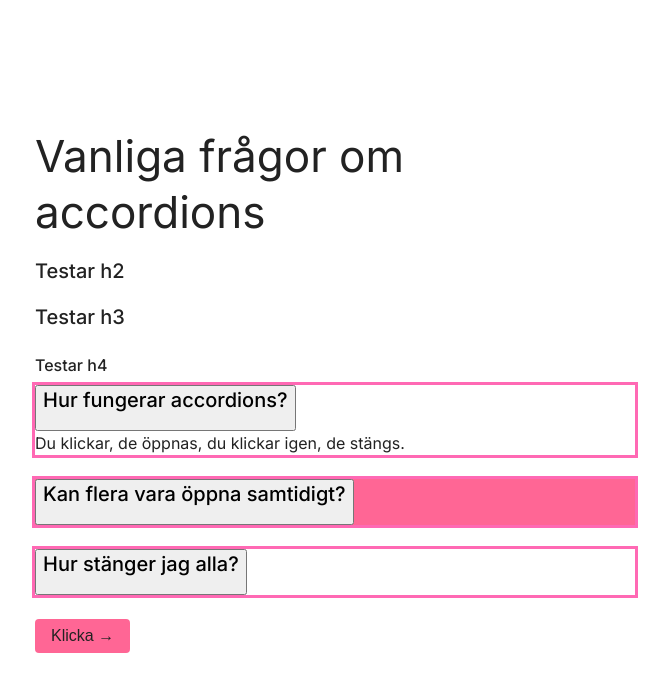
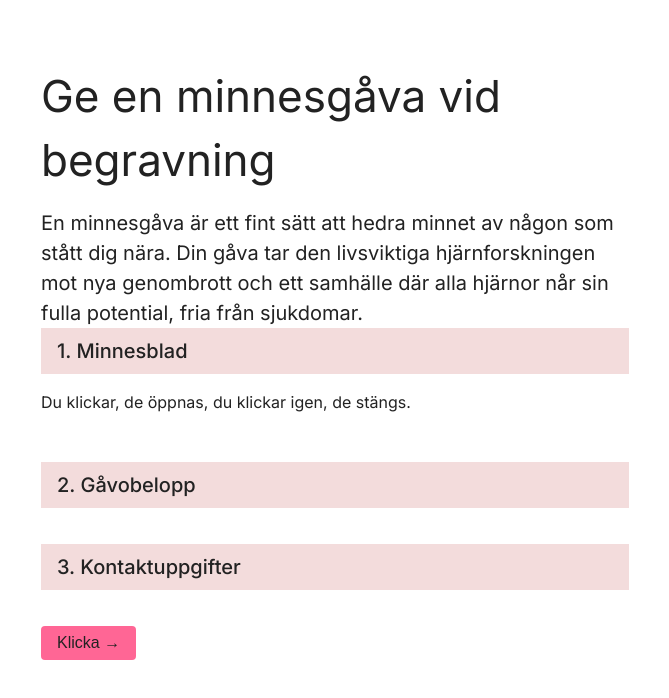
Before and after one commit to AnnaMargaretaEmelie/minnesgava, a Next.js app: page /accordion-demo in a window 1280 px wide. Shown: the top 698 px of the page, without its empty margins (305-974 px from the left). Built offline with nearby package versions, Linux system fonts and the light colour scheme.

Commit message:
style: adjustments in accordion and layout styling

```diff
--- a/src/app/accordion-demo/page.tsx
+++ b/src/app/accordion-demo/page.tsx
@@ -5,32 +5,39 @@ import { AccordionItem } from "@/app/_components/accordion/accordionItem";
 
 export default function AccordionDemo() {
   return (
-    <section style={{ maxWidth: "600px", margin: "0 auto" }}>
-      <h1>Vanliga frågor om accordions</h1>
-      <h2>Testar h2</h2>
-      <h3>Testar h3</h3>
-      <h4>Testar h4</h4>
+    <section className="page-container">
+      <div className="content-container">
+        <h1>Ge en minnesgåva vid begravning</h1>
+        <p className="hero__ingress">
+          En minnesgåva är ett fint sätt att hedra minnet av någon som stått dig
+          nära. Din gåva tar den livsviktiga hjärnforskningen mot nya genombrott
+          och ett samhälle där alla hjärnor når sin fulla potential, fria från
+          sjukdomar.
+        </p>
         <AccordionRoot defaultOpenId="faq-1">
           <AccordionItem
             value="faq-1"
-          title="Hur fungerar accordions?"
-          className="accordion"
+            title="1. Minnesblad"
+            triggerClassName="accordion accordion__trigger"
+            contentClassName="accordion__content"
           >
             <p>Du klickar, de öppnas, du klickar igen, de stängs. </p>
           </AccordionItem>
 
           <AccordionItem
             value="faq-2"
-          title="Kan flera vara öppna samtidigt?"
-          className="accordion accordion__trigger"
+            title="2. Gåvobelopp"
+            triggerClassName="accordion accordion__trigger"
+            contentClassName="accordion__content"
           >
             <p>Nej, i denna version bara en åt gången.</p>
           </AccordionItem>
 
           <AccordionItem
             value="faq-3"
-          title="Hur stänger jag alla?"
-          className="accordion"
+            title="3. Kontaktuppgifter"
+            triggerClassName="accordion accordion__trigger"
+            contentClassName="accordion__content"
           >
             <p>Klicka på den som är öppen, så stängs den.</p>
           </AccordionItem>
@@ -39,6 +46,7 @@ export default function AccordionDemo() {
           <span className="button__label">Klicka</span>
           <span className="button__icon"> →</span>
         </button>
+      </div>
     </section>
   );
 }
--- a/src/styles/base/_globals.scss
+++ b/src/styles/base/_globals.scss
@@ -1,8 +1,17 @@
+  @use "../abstracts/tokens";
+
 html, body {
     height: 100%;
     margin-top: 5%;
   }
 
+body {
+  margin: 0 auto;
+  background-color: tokens.$color-bg;
+  color: tokens.$color-text;
+  line-height: 1.5;
+}
+
   img {
     max-width: 100%;
     display: block;
--- a/src/styles/base/_typography.scss
+++ b/src/styles/base/_typography.scss
@@ -22,7 +22,7 @@ body {
   h1 {
     font-family: var(--font-inter), system-ui, sans-serif;
     font-size: tokens.$font-size-heading-hero;
-    line-height: 3.5rem;
+    line-height: 4rem;
     font-weight: 400;
     margin-bottom: tokens.$space-md;
 
--- a/src/styles/components/_accordion.scss
+++ b/src/styles/components/_accordion.scss
@@ -2,8 +2,7 @@
 
 .accordion {
     max-width: 940px;
-    outline: 3px solid hotpink;
-    margin-bottom: 1.5rem;
+    margin-bottom: 40px;
 }
 
 .accordion__trigger h2,
@@ -18,27 +17,30 @@
 }
 
 .accordion__trigger {
+    all: unset;
+    box-sizing: border-box;
     display: flex;
-    align-items: flex-start;
-    background-color: tokens.$color-accent;
+    align-items: center;
+    justify-content: space-between;
+    padding-block: calc(tokens.$space-sm);
+    padding-inline: tokens.$space-md;
+    background-color: tokens.$color-light-pink;
+    width: 100%;
+    margin-bottom: 20px;
+    cursor: pointer;
 
+}
+
+.accordion__trigger h2 {
+    margin: 0;
 }
 
 .accordion__content {
     display: flex;
+    padding-block-end: tokens.$space-md;
 }
 
-[data-radix-accordion-item] {
-    margin-bottom: tokens.$space-sm;
+[data-state="open"] {
+    margin-bottom: tokens.$space-md;
     overflow: hidden;
 }
-
-[data-radix-accordion-trigger] {
-    all: unset;
-    box-sizing: border-box;
-    background-color: tokens.$color-light-pink;
-    width: 100%;
-    padding: tokens.$space-sm tokens.$space-md;
-    cursor: pointer;
-
-    }
--- a/src/styles/layout/_containers.scss
+++ b/src/styles/layout/_containers.scss
@@ -1,8 +1,15 @@
 @use "../abstracts/tokens";
 
-.container {
+.page-container {
     width: 100%;
-    max-width: 1200px;
+    max-width: 940px;
     margin-inline: auto;
     padding-inline: tokens.$space-md;
   }
+
+.content-container {
+  width: 100%;
+  max-width: 620px;
+  margin-inline: auto;
+  padding-inline: tokens.$space-md;
+}
```
Lines whose indentation alone changed are shown as unchanged.
